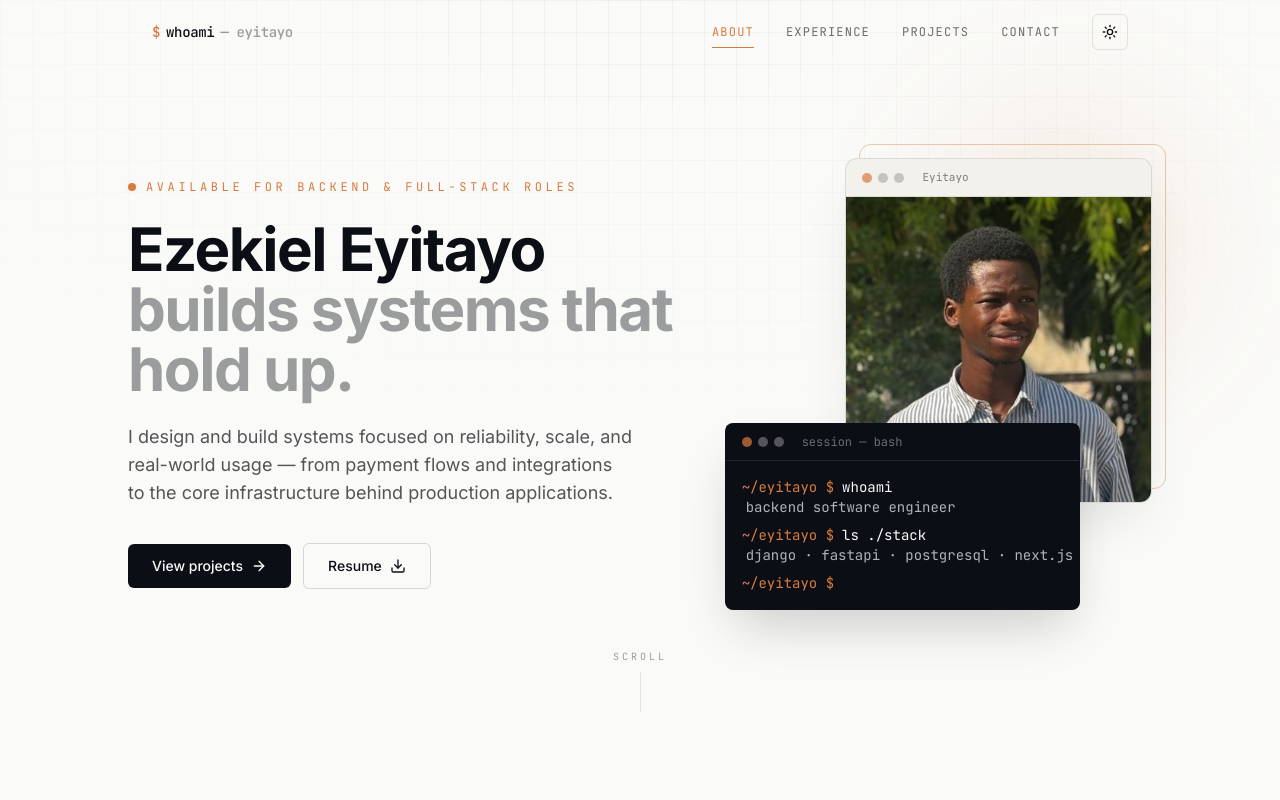
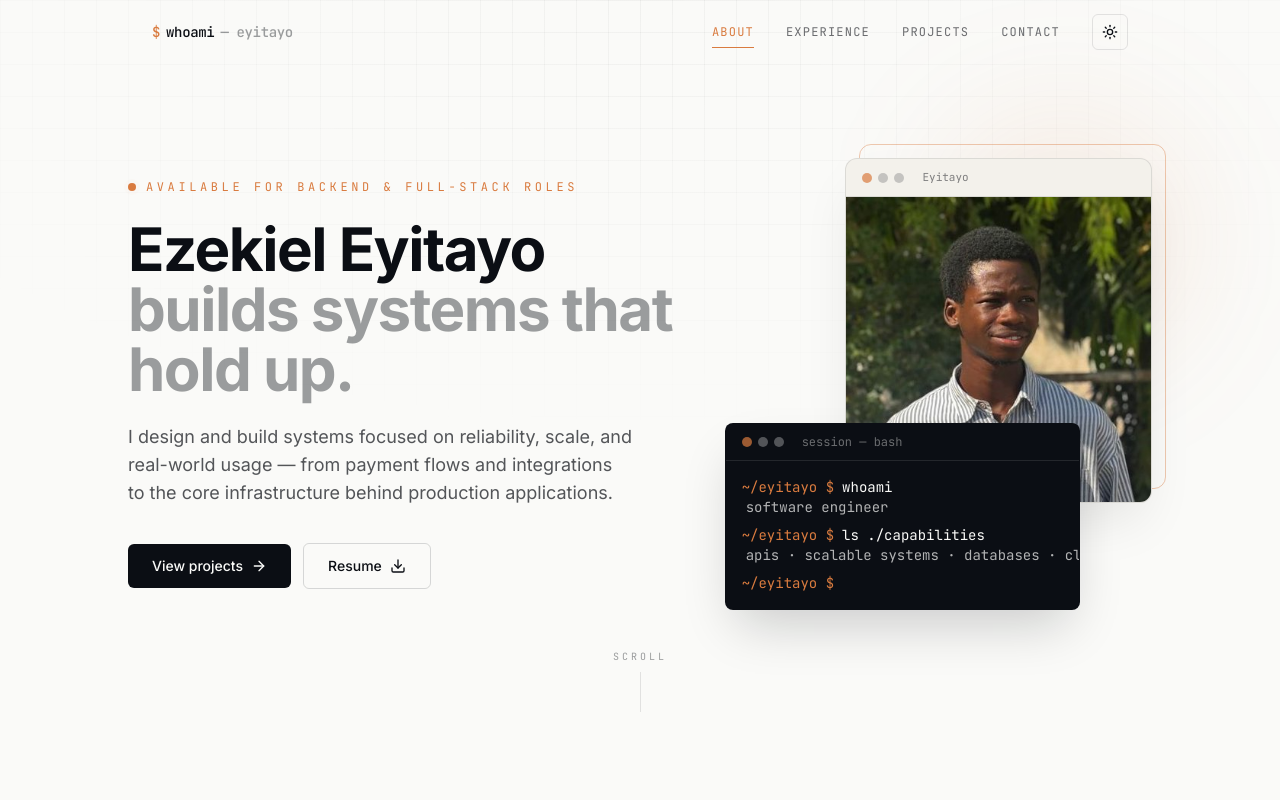
Before and after one commit to Dev-Eyitayo/Portfolio-v2, a Next.js app: page / in a window 1280 px wide. Shown: the top 800 px of the page. Built offline with nearby package versions, Linux system fonts and the light colour scheme.

Commit message:
fix: update job title and improve resume content

```diff
--- a/app/opengraph-image.tsx
+++ b/app/opengraph-image.tsx
@@ -2,7 +2,7 @@ import { readFile } from "node:fs/promises";
 import { join } from "node:path";
 import { ImageResponse } from "next/og";
 
-export const alt = "Ezekiel Eyitayo — Backend Software Engineer";
+export const alt = "Ezekiel Eyitayo — Software Engineer";
 export const size = { width: 1200, height: 630 };
 export const contentType = "image/png";
 
@@ -17,9 +17,9 @@ const TAGLINE = "builds systems that hold up.";
 const TERMINAL_LABEL = "session — bash";
 const PROMPT = "~/eyitayo $";
 const CMD_WHOAMI = "whoami";
-const OUT_WHOAMI = "backend software engineer";
-const CMD_STACK = "ls ./stack";
-const OUT_STACK = "django · fastapi · postgresql · next.js";
+const OUT_WHOAMI = "software engineer";
+const CMD_STACK = "ls ./capabilities";
+const OUT_STACK = "apis · scalable systems · databases · cloud";
 const SITE = "eyitayo.online";
 
 // Fetches a glyph-subset font file via the Google Fonts CSS API (the pattern
--- a/components/terminal-intro.tsx
+++ b/components/terminal-intro.tsx
@@ -3,8 +3,8 @@
 import { useEffect, useState } from "react";
 
 const LINES = [
-  { prompt: "~/eyitayo", command: "whoami", output: "backend software engineer" },
-  { prompt: "~/eyitayo", command: "ls ./stack", output: "django · fastapi · postgresql · next.js" },
+  { prompt: "~/eyitayo", command: "whoami", output: "software engineer" },
+  { prompt: "~/eyitayo", command: "ls ./capabilities", output: "apis · scalable systems · databases · cloud" },
 ];
 
 export function TerminalIntro({ className = "" }: { className?: string }) {
```
Also changed, not shown: 1 other file (tests, documents, lock files or other folders).
